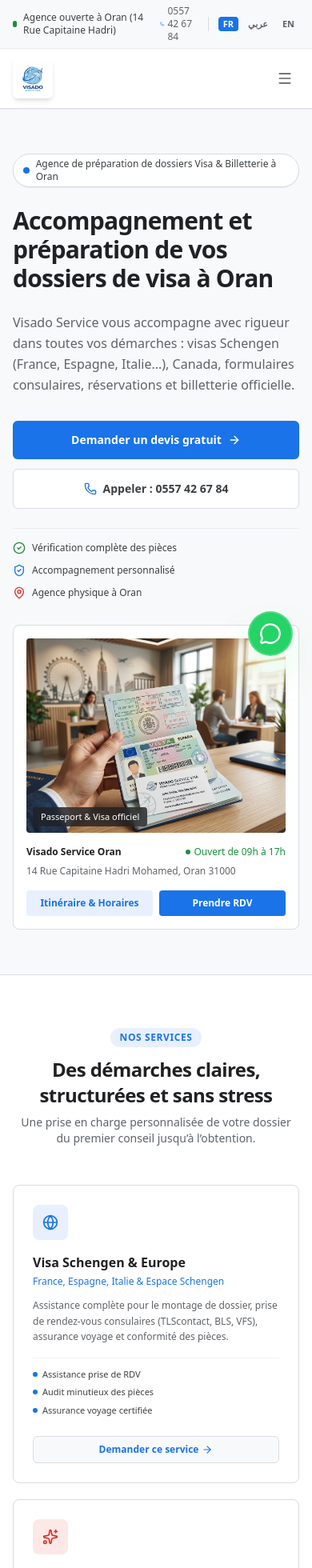
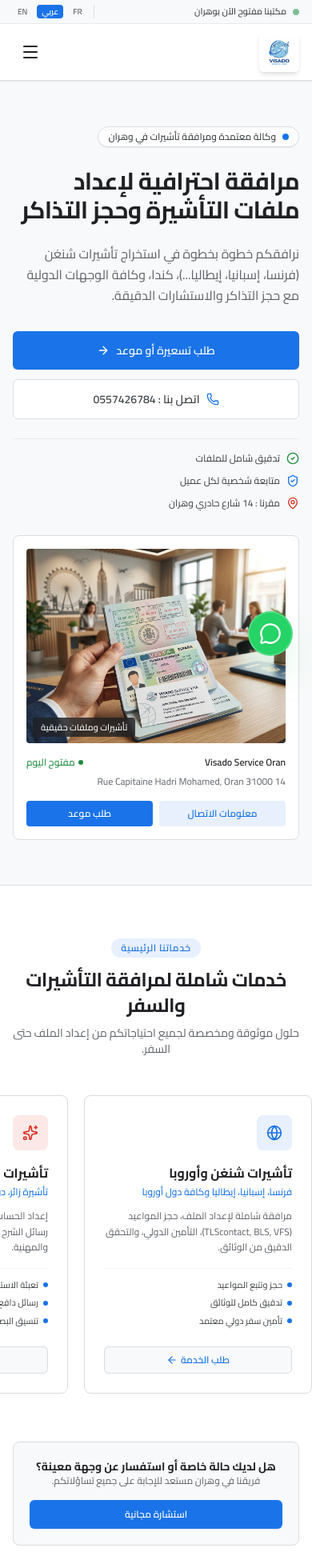
Before and after one commit to visadoservice-bot/Visadoservice.repository, a React (Vite) app: page / in a window 390 px wide. Shown: the top 1960 px of the page at 80% size. Built offline with nearby package versions, Linux system fonts and the light colour scheme.

Commit message:
feat: refactor mobile layout and localize to Arabic
- Default application language to Arabic with RTL support
- Implement snap-carousel carousels for mobile responsiveness
- Add utility CSS for Material-style buttons and hidden scrollbars
- Refine Navbar text display for mobile devices

```diff
--- a/index.html
+++ b/index.html
@@ -1,5 +1,5 @@
 <!doctype html>
-<html lang="fr" dir="ltr">
+<html lang="ar" dir="rtl">
   <head>
     <meta charset="UTF-8" />
     <meta name="viewport" content="width=device-width, initial-scale=1.0" />
--- a/src/App.tsx
+++ b/src/App.tsx
@@ -13,7 +13,7 @@
 import { translations } from './data/translations';
 
 export default function App() {
-  const [currentLang, setCurrentLang] = useState<Language>('fr');
+  const [currentLang, setCurrentLang] = useState<Language>('ar');
   const [isConsultationModalOpen, setIsConsultationModalOpen] = useState(false);
 
   // Synchronize document language and text direction (RTL for Arabic)
--- a/src/components/AgencyMediaShowcase.tsx
+++ b/src/components/AgencyMediaShowcase.tsx
@@ -177,20 +177,20 @@
           </div>
         </div>
 
-        {/* 1. Real Video Cards with DIRECT INLINE PLAYBACK (No Modal Popup) */}
+        {/* 1. Real Video Cards with DIRECT INLINE PLAYBACK - Responsive Snap-Carousel */}
         {(activeTab === 'all' || activeTab === 'videos') && (
           <div className="mb-12">
             <h3 className="text-sm font-bold uppercase tracking-wider text-[#70757A] mb-4">
               {currentLang === 'ar' ? 'مقاطع الفيديو الموثقة (تشغيل مباشر)' : 'Vidéos authentiques de nos locaux (Lecture directe)'}
             </h3>
-            <div className="grid grid-cols-1 md:grid-cols-3 gap-5">
+            <div className="flex md:grid md:grid-cols-3 gap-5 overflow-x-auto md:overflow-visible snap-x snap-mandatory pb-5 md:pb-0 scrollbar-hide -mx-4 px-4 md:mx-0 md:px-0">
               {videos.map((vid) => {
                 const isPlaying = playingVideoId === vid.id;
 
                 return (
                   <div
                     key={vid.id}
-                    className="google-card overflow-hidden bg-white flex flex-col justify-between"
+                    className="google-card overflow-hidden bg-white flex flex-col justify-between min-w-[285px] sm:min-w-[320px] md:min-w-0 snap-start"
                   >
                     <div className="relative aspect-video bg-[#111] overflow-hidden">
                       {isPlaying ? (
@@ -295,18 +295,18 @@
           </div>
         )}
 
-        {/* 2. Real Photo Cards */}
+        {/* 2. Real Photo Cards - Responsive Snap-Carousel */}
         {(activeTab === 'all' || activeTab === 'photos') && (
           <div className="mb-12">
             <h3 className="text-sm font-bold uppercase tracking-wider text-[#70757A] mb-4">
               {currentLang === 'ar' ? 'الصور الفوتوغرافية الرسمية' : 'Photographies réelles des locaux et dossiers'}
             </h3>
-            <div className="grid grid-cols-1 sm:grid-cols-2 lg:grid-cols-3 gap-5">
+            <div className="flex sm:grid sm:grid-cols-2 lg:grid-cols-3 gap-5 overflow-x-auto sm:overflow-visible snap-x snap-mandatory pb-5 sm:pb-0 scrollbar-hide -mx-4 px-4 sm:mx-0 sm:px-0">
               {photos.map((photo) => (
                 <div
                   key={photo.id}
                   onClick={() => setActivePhoto(photo)}
-                  className="google-card group cursor-pointer overflow-hidden bg-white"
+                  className="google-card group cursor-pointer overflow-hidden bg-white min-w-[260px] sm:min-w-0 snap-start"
                 >
                   <div className="relative h-48 bg-[#F1F3F4] overflow-hidden">
                     <img
@@ -384,35 +384,35 @@
 
       {/* Photo Lightbox */}
       {activePhoto && (
-        <div className="fixed inset-0 z-50 flex items-center justify-center p-4 bg-black/80 backdrop-blur-xs">
-          <div className="bg-white rounded-lg max-w-3xl w-full overflow-hidden shadow-2xl">
-            <div className="p-3 border-b border-[#DADCE0] flex items-center justify-between">
-              <span className="text-xs font-bold text-[#202124]">{activePhoto.title}</span>
+        <div className="fixed inset-0 z-50 flex items-center justify-center p-3 sm:p-4 bg-black/85 backdrop-blur-xs animate-fadeIn">
+          <div className="bg-white rounded-xl max-w-2xl w-full overflow-hidden shadow-2xl flex flex-col max-h-[90vh]">
+            <div className="p-3 border-b border-[#DADCE0] flex items-center justify-between bg-[#F8F9FA]">
+              <span className="text-xs font-bold text-[#202124] line-clamp-1">{activePhoto.title}</span>
               <button
                 onClick={() => setActivePhoto(null)}
-                className="p-1 text-[#5F6368] hover:text-[#202124] rounded-full"
+                className="p-1.5 text-[#5F6368] hover:text-[#202124] hover:bg-[#E8EAED] rounded-full transition-colors cursor-pointer"
                 aria-label="Fermer"
               >
                 <X className="w-5 h-5" />
               </button>
             </div>
-            <div className="max-h-[65vh] bg-[#202124] flex items-center justify-center p-2">
+            <div className="bg-[#1F2023] flex-1 flex items-center justify-center p-2 overflow-hidden min-h-[250px] max-h-[50vh] sm:max-h-[60vh]">
               <img
                 src={activePhoto.imageUrl}
                 alt={activePhoto.title}
-                className="max-h-[60vh] max-w-full object-contain"
+                className="max-h-full max-w-full object-contain"
               />
             </div>
-            <div className="p-4 bg-white flex flex-col sm:flex-row sm:items-center justify-between gap-3">
-              <div>
-                <p className="text-xs text-[#5F6368]">📍 {activePhoto.location}</p>
-                <p className="text-xs text-[#202124] font-medium mt-0.5">{activePhoto.description}</p>
+            <div className="p-4 bg-white border-t border-[#DADCE0] flex flex-col sm:flex-row sm:items-center justify-between gap-3 shrink-0">
+              <div className="space-y-0.5">
+                <p className="text-xs text-[#1A73E8] font-semibold">📍 {activePhoto.location}</p>
+                <p className="text-xs text-[#5F6368] leading-relaxed">{activePhoto.description}</p>
               </div>
               <button
                 onClick={() => setActivePhoto(null)}
-                className="btn-google-secondary text-xs py-1.5 px-4 self-end sm:self-auto"
+                className="btn-google-primary text-xs py-2 px-5 self-stretch sm:self-auto text-center cursor-pointer"
               >
-                Fermer
+                {currentLang === 'ar' ? 'إغلاق' : 'Fermer'}
               </button>
             </div>
           </div>
--- a/src/components/FAQ.tsx
+++ b/src/components/FAQ.tsx
@@ -46,7 +46,7 @@
               >
                 <button
                   onClick={() => toggleAccordion(index)}
-                  className="w-full text-left px-5 py-4 flex items-center justify-between gap-4 focus:outline-hidden cursor-pointer"
+                  className="w-full text-start px-5 py-4 flex items-center justify-between gap-4 focus:outline-hidden cursor-pointer text-[#202124]"
                   aria-expanded={isOpen}
                 >
                   <div className="flex items-center gap-3">
--- a/src/components/Navbar.tsx
+++ b/src/components/Navbar.tsx
@@ -44,33 +44,42 @@
       <div className="bg-[#F8F9FA] border-b border-[#E8EAED] text-xs text-[#5F6368] py-1.5 px-4 sm:px-6">
         <div className="max-w-6xl mx-auto flex items-center justify-between">
           <div className="flex items-center gap-2">
-            <span className="inline-block w-2 h-2 rounded-full bg-[#1E8E3E]"></span>
-            <span className="font-medium text-[#3C4043]">
-              {currentLang === 'ar' ? 'مكتب الاستقبال مفتوح في وهران' : currentLang === 'en' ? 'Agency open in Oran' : 'Agence ouverte à Oran (14 Rue Capitaine Hadri)'}
+            <span className="inline-block w-2 h-2 rounded-full bg-[#1E8E3E] animate-pulse"></span>
+            <span className="font-medium text-[#3C4043] text-[11px] sm:text-xs">
+              {currentLang === 'ar'
+                ? 'مكتبنا مفتوح الآن بوهران'
+                : currentLang === 'en'
+                ? 'Agency open in Oran'
+                : (
+                  <>
+                    <span className="hidden sm:inline">Agence ouverte à Oran (14 Rue Capitaine Hadri)</span>
+                    <span className="inline sm:hidden">Ouvert à Oran</span>
+                  </>
+                )}
             </span>
           </div>
-          <div className="flex items-center gap-4">
-            <a href={`tel:${siteConfig.phoneRaw}`} className="hover:text-[#1A73E8] font-medium flex items-center gap-1">
+          <div className="flex items-center gap-3 sm:gap-4">
+            <a href={`tel:${siteConfig.phoneRaw}`} className="hidden sm:flex hover:text-[#1A73E8] font-medium items-center gap-1">
               <Phone className="w-3 h-3 text-[#1A73E8]" />
               <span>{siteConfig.phone}</span>
             </a>
-            {/* Simple Language Switcher */}
-            <div className="flex items-center gap-1.5 border-l border-[#DADCE0] pl-3">
+            {/* Simple Language Switcher using logical properties for perfect LTR/RTL spacing */}
+            <div className="flex items-center gap-1.5 border-s border-[#DADCE0] ps-2 sm:ps-3">
               <button
                 onClick={() => onLanguageChange('fr')}
-                className={`px-1.5 py-0.5 rounded text-[11px] font-semibold ${currentLang === 'fr' ? 'bg-[#1A73E8] text-white' : 'text-[#5F6368] hover:text-[#202124]'}`}
+                className={`px-1.5 py-0.5 rounded text-[10px] sm:text-[11px] font-semibold transition-colors ${currentLang === 'fr' ? 'bg-[#1A73E8] text-white' : 'text-[#5F6368] hover:text-[#202124]'}`}
               >
                 FR
               </button>
               <button
                 onClick={() => onLanguageChange('ar')}
-                className={`px-1.5 py-0.5 rounded text-[11px] font-semibold ${currentLang === 'ar' ? 'bg-[#1A73E8] text-white' : 'text-[#5F6368] hover:text-[#202124]'}`}
+                className={`px-1.5 py-0.5 rounded text-[10px] sm:text-[11px] font-semibold transition-colors ${currentLang === 'ar' ? 'bg-[#1A73E8] text-white' : 'text-[#5F6368] hover:text-[#202124]'}`}
               >
                 عربي
               </button>
               <button
                 onClick={() => onLanguageChange('en')}
-                className={`px-1.5 py-0.5 rounded text-[11px] font-semibold ${currentLang === 'en' ? 'bg-[#1A73E8] text-white' : 'text-[#5F6368] hover:text-[#202124]'}`}
+                className={`px-1.5 py-0.5 rounded text-[10px] sm:text-[11px] font-semibold transition-colors ${currentLang === 'en' ? 'bg-[#1A73E8] text-white' : 'text-[#5F6368] hover:text-[#202124]'}`}
               >
                 EN
               </button>
@@ -80,9 +89,9 @@
       </div>
 
       {/* Main Header Bar */}
-      <div className="max-w-6xl mx-auto px-4 sm:px-6 py-3 flex items-center justify-between">
+      <div className="max-w-6xl mx-auto px-4 sm:px-6 py-2.5 sm:py-3 flex items-center justify-between">
         {/* Brand Logo & Name */}
-        <a href="#hero" onClick={(e) => handleNavClick(e, '#hero')} className="flex items-center gap-2.5">
+        <a href="#hero" onClick={(e) => handleNavClick(e, '#hero')} className="flex items-center gap-2 transition-transform active:scale-95">
           <Logo variant="header" />
         </a>
 
@@ -117,46 +126,66 @@
           </button>
         </div>
 
-        {/* Mobile Menu Button */}
+        {/* Mobile Menu Button - Styled larger for easy tap */}
         <button
           onClick={() => setIsMobileMenuOpen(!isMobileMenuOpen)}
-          className="md:hidden p-2 text-[#5F6368] hover:text-[#202124] rounded-md hover:bg-[#F1F3F4]"
+          className="md:hidden p-2.5 text-[#202124] hover:bg-[#F1F3F4] rounded-full active:scale-95 transition-all"
           aria-label="Menu"
         >
-          {isMobileMenuOpen ? <X className="w-5 h-5" /> : <Menu className="w-5 h-5" />}
+          {isMobileMenuOpen ? <X className="w-6 h-6" /> : <Menu className="w-6 h-6" />}
         </button>
       </div>
 
-      {/* Mobile Menu Dropdown */}
+      {/* Premium Full-Screen Mobile Drawer */}
       {isMobileMenuOpen && (
-        <div className="md:hidden border-t border-[#DADCE0] bg-white px-4 py-3 space-y-2 shadow-lg">
+        <div className="fixed inset-0 top-[90px] sm:top-[100px] z-50 md:hidden animate-fadeIn">
+          {/* Backdrop Blur overlay */}
+          <div
+            className="absolute inset-0 bg-[#202124]/40 backdrop-blur-md"
+            onClick={() => setIsMobileMenuOpen(false)}
+          />
+
+          {/* Drawer content panel */}
+          <div className="absolute top-0 inset-x-0 bg-white border-b border-[#DADCE0] px-5 py-6 space-y-5 shadow-2xl max-h-[80vh] overflow-y-auto flex flex-col justify-between">
+            <nav className="space-y-1.5">
               {navLinks.map((link) => (
                 <a
                   key={link.href}
                   href={link.href}
                   onClick={(e) => handleNavClick(e, link.href)}
-              className="block px-3 py-2 text-sm font-medium text-[#3C4043] hover:text-[#1A73E8] hover:bg-[#F8F9FA] rounded"
+                  className="flex items-center justify-between px-4 py-3.5 text-base font-semibold text-[#202124] hover:text-[#1A73E8] hover:bg-[#F8F9FA] rounded-lg active:bg-[#E8F0FE] transition-colors"
                 >
-              {link.label}
+                  <span>{link.label}</span>
+                  <span className="text-[#BDC1C6] text-lg font-mono">→</span>
                 </a>
               ))}
-          <div className="pt-2 border-t border-[#E8EAED] grid grid-cols-2 gap-2">
+            </nav>
+
+            {/* Micro-bar for mobile drawer with quick action buttons */}
+            <div className="pt-4 border-t border-[#E8EAED] space-y-3">
+              <p className="text-center text-[11px] text-[#5F6368] font-medium">
+                📍 {siteConfig.address}
+              </p>
+
+              <div className="grid grid-cols-2 gap-3">
                 <a
                   href={`tel:${siteConfig.phoneRaw}`}
-              className="flex items-center justify-center gap-1.5 py-2.5 text-xs font-semibold text-[#1A73E8] border border-[#DADCE0] rounded-md"
+                  className="flex items-center justify-center gap-2 py-3 px-4 text-xs font-bold text-[#1A73E8] bg-[#F8F9FA] active:bg-[#E8F0FE] border border-[#DADCE0] rounded-xl transition-all"
                 >
-              <Phone className="w-3.5 h-3.5" />
-              <span>{siteConfig.phone}</span>
+                  <Phone className="w-4 h-4 shrink-0" />
+                  <span>{currentLang === 'ar' ? 'اتصال مباشر' : 'Appeler'}</span>
                 </a>
                 <button
                   onClick={() => {
                     setIsMobileMenuOpen(false);
                     onOpenConsultation();
                   }}
-              className="flex items-center justify-center gap-1.5 py-2.5 text-xs font-semibold text-white bg-[#1A73E8] rounded-md"
+                  className="flex items-center justify-center gap-2 py-3 px-4 text-xs font-bold text-white bg-[#1A73E8] active:bg-[#1557B0] rounded-xl shadow-md transition-all"
                 >
                   <span>{currentLang === 'ar' ? 'طلب تسعيرة' : 'Demander un devis'}</span>
                 </button>
+              </div>
+            </div>
           </div>
         </div>
       )}
--- a/src/components/Services.tsx
+++ b/src/components/Services.tsx
@@ -103,14 +103,14 @@
           </p>
         </div>
 
-        {/* 4 Clean Minimalist Cards Grid */}
-        <div className="grid grid-cols-1 md:grid-cols-2 lg:grid-cols-4 gap-5">
+        {/* 4 Clean Minimalist Cards - Responsive Grid & Mobile Snap-Carousel */}
+        <div className="flex md:grid md:grid-cols-2 lg:grid-cols-4 gap-5 overflow-x-auto md:overflow-visible snap-x snap-mandatory pb-5 md:pb-0 scrollbar-hide -mx-4 px-4 md:mx-0 md:px-0">
           {servicesList.map((service) => {
             const IconComponent = service.icon;
             return (
               <div
                 key={service.id}
-                className="google-card p-6 flex flex-col justify-between"
+                className="google-card p-6 flex flex-col justify-between min-w-[285px] sm:min-w-[320px] md:min-w-0 snap-start"
               >
                 <div>
                   {/* Icon */}
@@ -145,10 +145,10 @@
                 {/* Card Action */}
                 <button
                   onClick={onOpenConsultation}
-                  className="w-full mt-2 py-2 px-3 text-xs font-semibold text-[#1A73E8] bg-[#F8F9FA] hover:bg-[#E8F0FE] border border-[#DADCE0] hover:border-[#1A73E8] rounded-md transition-colors flex items-center justify-center gap-1"
+                  className="w-full mt-2 py-2 px-3 text-xs font-semibold text-[#1A73E8] bg-[#F8F9FA] hover:bg-[#E8F0FE] border border-[#DADCE0] hover:border-[#1A73E8] rounded-md transition-colors flex items-center justify-center gap-1 cursor-pointer"
                 >
                   <span>{currentLang === 'ar' ? 'طلب الخدمة' : 'Demander ce service'}</span>
-                  <ArrowRight className="w-3.5 h-3.5" />
+                  <ArrowRight className="w-3.5 h-3.5 rtl:rotate-180" />
                 </button>
               </div>
             );
@@ -157,7 +157,7 @@
 
         {/* Global Bottom Prompt */}
         <div className="mt-10 p-5 bg-[#F8F9FA] border border-[#DADCE0] rounded-lg flex flex-col sm:flex-row items-center justify-between gap-4">
-          <div className="text-center sm:text-left">
+          <div className="text-center sm:text-start">
             <h4 className="text-sm font-bold text-[#202124]">
               {currentLang === 'ar' ? 'هل لديك حالة خاصة أو استفسار عن وجهة معينة؟' : 'Vous avez un doute sur les pièces à fournir pour votre profil ?'}
             </h4>
@@ -167,7 +167,7 @@
           </div>
           <button
             onClick={onOpenConsultation}
-            className="px-5 py-2.5 bg-[#1A73E8] hover:bg-[#1557B0] text-white text-xs font-semibold rounded-md whitespace-nowrap shadow-xs transition-colors"
+            className="w-full sm:w-auto px-5 py-2.5 bg-[#1A73E8] hover:bg-[#1557B0] text-white text-xs font-semibold rounded-md whitespace-nowrap shadow-xs transition-colors cursor-pointer"
           >
             {currentLang === 'ar' ? 'استشارة مجانية' : 'Demander un conseil'}
           </button>
--- a/src/components/WhyUs.tsx
+++ b/src/components/WhyUs.tsx
@@ -78,12 +78,12 @@
           </p>
         </div>
 
-        {/* 4 Pillars Grid */}
-        <div className="grid grid-cols-1 sm:grid-cols-2 lg:grid-cols-4 gap-5 mb-12">
+        {/* 4 Pillars Grid & Mobile Snap-Carousel */}
+        <div className="flex sm:grid sm:grid-cols-2 lg:grid-cols-4 gap-5 overflow-x-auto sm:overflow-visible snap-x snap-mandatory pb-5 sm:pb-0 scrollbar-hide -mx-4 px-4 sm:mx-0 sm:px-0 mb-12">
           {pillars.map((pillar, idx) => {
             const Icon = pillar.icon;
             return (
-              <div key={idx} className="google-card p-6 bg-white">
+              <div key={idx} className="google-card p-6 bg-white min-w-[260px] sm:min-w-0 snap-start flex flex-col">
                 <div className={`w-10 h-10 rounded-lg ${pillar.bg} ${pillar.color} flex items-center justify-center mb-4`}>
                   <Icon className="w-5 h-5" />
                 </div>
--- a/src/index.css
+++ b/src/index.css
@@ -33,6 +33,37 @@
   box-shadow: 0 2px 8px rgba(60, 64, 67, 0.08);
 }
 
+/* Material Design style buttons */
+.btn-google-primary {
+  background-color: #1A73E8;
+  color: #FFFFFF;
+  font-weight: 600;
+  border-radius: 6px;
+  transition: background-color 0.2s ease, box-shadow 0.2s ease, transform 0.1s ease;
+}
+.btn-google-primary:hover {
+  background-color: #1557B0;
+}
+.btn-google-primary:active {
+  transform: scale(0.98);
+}
+
+.btn-google-secondary {
+  background-color: #FFFFFF;
+  color: #1A73E8;
+  font-weight: 600;
+  border: 1px solid #DADCE0;
+  border-radius: 6px;
+  transition: background-color 0.2s ease, border-color 0.2s ease, transform 0.1s ease;
+}
+.btn-google-secondary:hover {
+  background-color: #F8F9FA;
+  border-color: #BDC1C6;
+}
+.btn-google-secondary:active {
+  transform: scale(0.98);
+}
+
 /* Discreet scrollbar */
 ::-webkit-scrollbar {
   width: 6px;
@@ -47,3 +78,12 @@
 ::-webkit-scrollbar-thumb:hover {
   background: #1A73E8;
 }
+
+/* Hide scrollbar utility for mobile snap carousels */
+.scrollbar-hide::-webkit-scrollbar {
+  display: none;
+}
+.scrollbar-hide {
+  -ms-overflow-style: none;  /* IE and Edge */
+  scrollbar-width: none;  /* Firefox */
+}
```
Lines whose indentation alone changed are shown as unchanged.
